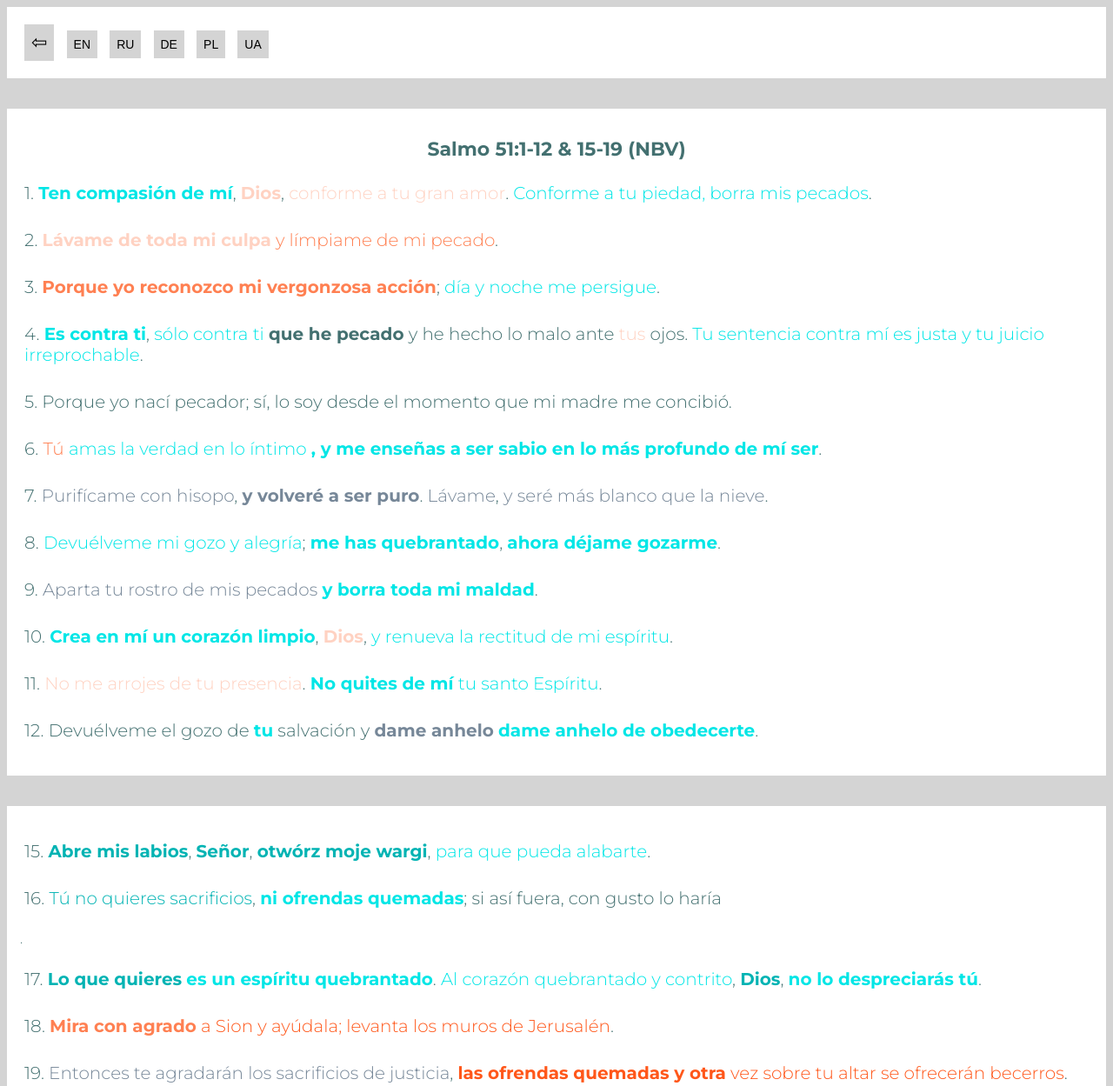
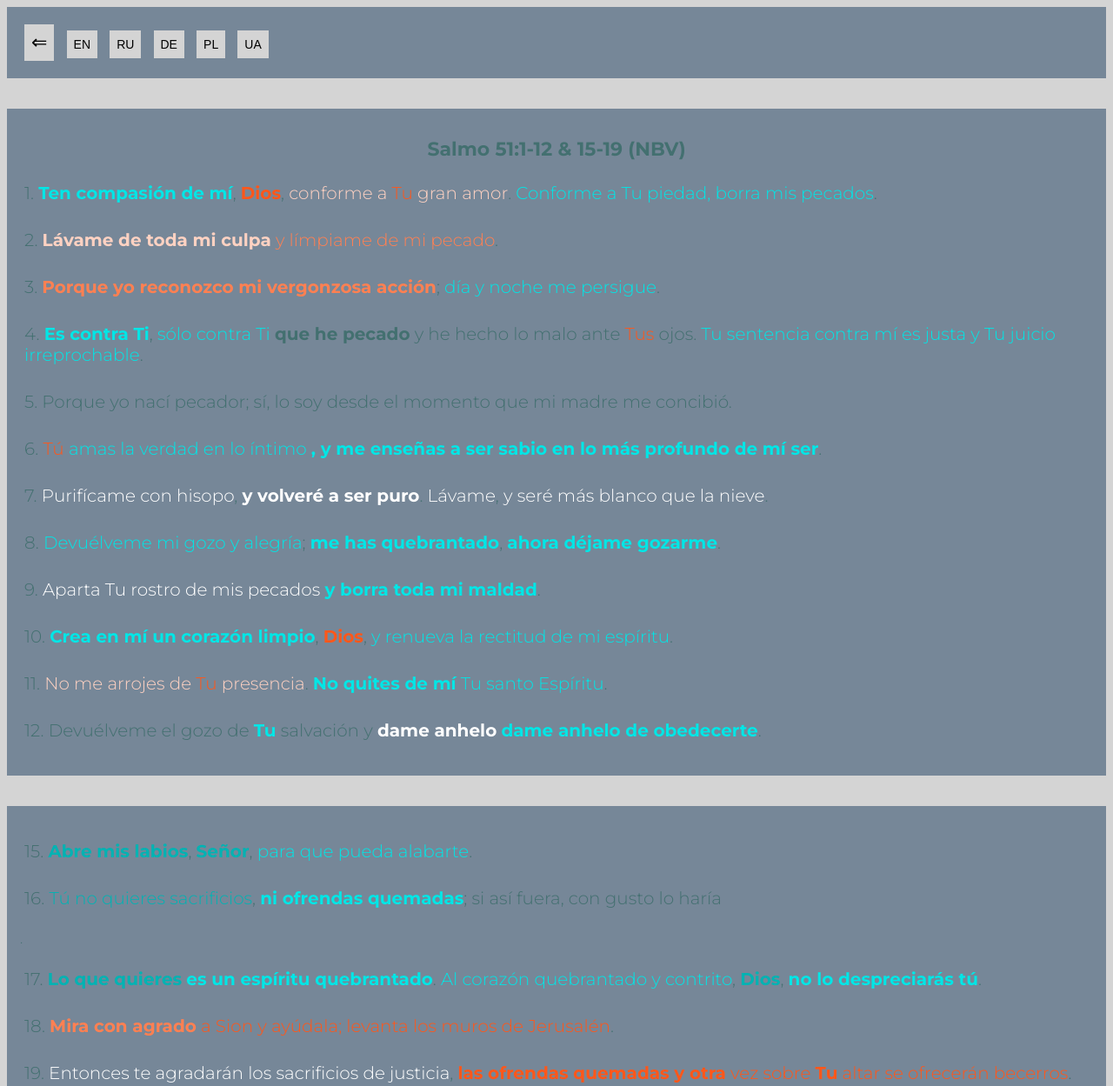
Before and after one commit to mr-front-end-dev/Bible-Verses-sgwaq--ES, a plain HTML site: page index.html in a window 1280 px wide. Shown: the top 1249 px of the page at 87% size. Drawn offline with Linux system fonts and the light colour scheme.

Commit message:
Changed colors and arrow in index.html

```diff
--- a/css/main.css
+++ b/css/main.css
@@ -1,5 +1,5 @@
 .main {
-  background-color: hsl(0, 0%, 100%);
+  background-color: hsl(210, 14%, 53%);
 }
 
 .div__underline--lightgrey {
--- a/css/section.css
+++ b/css/section.css
@@ -40,8 +40,8 @@
   font-size: 22px;
 }
 
-.section__span--lightslategray {
-  color: hsl(210, 14%, 53%);
+.section__span--white {
+  color: hsl(0, 0%, 100%);
 }
 
 .section__span--aqua {
--- a/index.html
+++ b/index.html
@@ -13,7 +13,7 @@
 <body class="body">
   <main class="main">
     <section class="section">
-      <button class="section__button"><a class="section__button--link" href="https://mr-front-end-dev.github.io/Bible-Verses-Psalms--ES/"><span class="section__button--size">&#x21e6;</span></a></button>
+      <button class="section__button"><a class="section__button--link" href="https://mr-front-end-dev.github.io/Bible-Verses-Psalms--ES/"><span class="section__button--size">&#8656;</span></a></button>
       <button class="section__button"><a class="section__button--link" href="https://mr-front-end-dev.github.io/Bible-Verses-sgwaq--EN/">EN</a></button>
       <button class="section__button"><a class="section__button--link" href="https://mr-front-end-dev.github.io/Bible-Verses-sgwaq--RU/">RU</a></button>
       <button class="section__button"><a class="section__button--link" href="https://mr-front-end-dev.github.io/Bible-Verses-sgwaq--DE/">DE</a></button>
@@ -25,27 +25,27 @@
   <main class="main">
     <section class="section">
         <h1 class="section__h1">Salmo 51:1-12 & 15-19 (NBV)</h1>
-        <p class="section__paragraph">1. <span class="section--bold section__span--aqua--light">Ten compasión de mí</span>, <span class="section--bold section__span--coral--light">Dios</span>, <span class="section__span--coral--light">conforme a tu gran amor</span>. <span class="section__span--aqua--light">Conforme a tu piedad, borra mis pecados</span>.</p>
+        <p class="section__paragraph">1. <span class="section--bold section__span--aqua--light">Ten compasión de mí</span>, <span class="section--bold section__span--coral--dark">Dios</span>, <span class="section__span--coral--light">conforme a <span class="section__span--coral--dark">Tu</span> gran amor</span>. <span class="section__span--aqua--light">Conforme a Tu piedad, borra mis pecados</span>.</p>
         <p class="section__paragraph">2. <span class="section--bold section__span--coral--light">Lávame de toda mi culpa</span> <span class="section__span--coral">y límpiame de mi pecado</span>.</p>
         <p class="section__paragraph">3. <span class="section--bold section__span--coral">Porque yo reconozco mi vergonzosa acción</span>; <span class="section__span--aqua--light">día y noche me persigue</span>.</p>
-        <p class="section__paragraph">4. <span class="section--bold section__span--aqua--light">Es contra ti</span>, <span class="section__span--aqua--light">sólo contra ti</span> <span class="section--bold">que he pecado</span> y he hecho lo malo ante <span class="section__span--coral--light">tus</span> ojos. <span class="section__span--aqua--light">Tu sentencia contra mí es justa</span> <span class="section__span--aqua--light">y tu juicio irreprochable</span>.</p>
+        <p class="section__paragraph">4. <span class="section--bold section__span--aqua--light">Es contra Ti</span>, <span class="section__span--aqua--light">sólo contra Ti</span> <span class="section--bold">que he pecado</span> y he hecho lo malo ante <span class="section__span--coral--dark">Tus</span> ojos. <span class="section__span--aqua--light">Tu sentencia contra mí es justa</span> <span class="section__span--aqua--light">y Tu juicio irreprochable</span>.</p>
         <p class="section__paragraph">5. Porque yo nací pecador; sí, lo soy desde el momento que mi madre me concibió.</p>
-        <p class="section__paragraph">6. <span class="section__span--coral">Tú</span> <span class="section__span--aqua--light">amas la verdad en lo íntimo</span> <span class="section--bold section__span--aqua--light">, y me enseñas a ser sabio en lo más profundo de mí ser</span>.</p>
-        <p class="section__paragraph">7. <span class="section__span--lightslategray">Purifícame con hisopo</span>, <span class="section--bold section__span--lightslategray">y volveré a ser puro</span>. <span class="section__span--lightslategray">Lávame</span>, <span class="section__span--lightslategray">y seré más blanco que la nieve</span>.</p>
+        <p class="section__paragraph">6. <span class="section__span--coral--dark">Tú</span> <span class="section__span--aqua--light">amas la verdad en lo íntimo</span> <span class="section--bold section__span--aqua--light">, y me enseñas a ser sabio en lo más profundo de mí ser</span>.</p>
+        <p class="section__paragraph">7. <span class="section__span--white">Purifícame con hisopo</span>, <span class="section--bold section__span--white">y volveré a ser puro</span>. <span class="section__span--white">Lávame</span>, <span class="section__span--white">y seré más blanco que la nieve</span>.</p>
         <p class="section__paragraph">8. <span class="section__span--aqua--light">Devuélveme mi gozo y alegría</span>; <span class="section--bold section__span--aqua--light">me has quebrantado</span>, <span class="section--bold section__span--aqua--light">ahora déjame gozarme</span>.</p>
-        <p class="section__paragraph">9. <span class="section__span--lightslategray">Aparta tu rostro de mis pecados</span> <span class="section--bold section__span--aqua--light">y borra toda mi maldad</span>.</p>
-        <p class="section__paragraph">10. <span class="section--bold section__span--aqua--light">Crea en mí un corazón limpio</span>, <span class="section--bold section__span--coral--light">Dios</span>, <span class="section__span--aqua--light">y renueva la rectitud de mi espíritu</span>.</p>
-        <p class="section__paragraph">11. <span class="section__span--coral--light">No me arrojes de tu presencia</span>. <span class="section--bold section__span--aqua--light">No quites de mí</span> <span class="section__span--aqua--light">tu santo Espíritu</span>.</p>
-        <p class="section__paragraph">12. Devuélveme el gozo de <span class="section--bold section__span--aqua--light">tu</span> salvación y <span class="section--bold section__span--lightslategray">dame anhelo</span> <span class="section--bold section__span--aqua--light">dame anhelo de obedecerte</span>.</p>
+        <p class="section__paragraph">9. <span class="section__span--white">Aparta Tu rostro de mis pecados</span> <span class="section--bold section__span--aqua--light">y borra toda mi maldad</span>.</p>
+        <p class="section__paragraph">10. <span class="section--bold section__span--aqua--light">Crea en mí un corazón limpio</span>, <span class="section--bold section__span--coral--dark">Dios</span>, <span class="section__span--aqua--light">y renueva la rectitud de mi espíritu</span>.</p>
+        <p class="section__paragraph">11. <span class="section__span--coral--light">No me arrojes de <span class="section__span--coral--dark">Tu</span> presencia</span>. <span class="section--bold section__span--aqua--light">No quites de mí</span> <span class="section__span--aqua--light">Tu santo Espíritu</span>.</p>
+        <p class="section__paragraph">12. Devuélveme el gozo de <span class="section--bold section__span--aqua--light">Tu</span> salvación y <span class="section--bold section__span--white">dame anhelo</span> <span class="section--bold section__span--aqua--light">dame anhelo de obedecerte</span>.</p>
     </main>
     <div class="div__underline--lightgrey"></div>
     <main class="main">
       <section class="section">
-        <p class="section__paragraph">15. <span class="section--bold section__span--aqua">Abre mis labios</span>, <span class="section--bold section__span--aqua">Señor</span>, <span class="section--bold section__span--aqua">otwórz moje wargi</span>, <span class="section__span--aqua--light">para que pueda alabarte</span>.</p>
+        <p class="section__paragraph">15. <span class="section--bold section__span--aqua">Abre mis labios</span>, <span class="section--bold section__span--aqua">Señor</span>, <span class="section__span--aqua--light">para que pueda alabarte</span>.</p>
         <p class="section__paragraph">16. <span class="section__span--aqua">Tú no quieres sacrificios</span>, <span class="section--bold section__span--aqua--light">ni ofrendas quemadas</span>; si así fuera, con gusto lo haría</p>.
         <p class="section__paragraph">17. <span class="section--bold section__span--aqua">Lo que quieres</span> <span class="section--bold section__span--aqua--light">es un espíritu quebrantado</span>. <span class="section__span--aqua--light">Al corazón quebrantado y contrito</span>, <span class="section--bold section__span--aqua">Dios</span>, <span class="section--bold section__span--aqua--light">no lo despreciarás tú</span>.</p>
         <p class="section__paragraph">18. <span class="section--bold section__span--coral">Mira con agrado</span> <span class="section__span--coral--dark">a Sion y ayúdala; levanta los muros de Jerusalén</span>.</p>
-        <p class="section__paragraph">19. <span class="section__span--lightslategray">Entonces te agradarán los sacrificios de justicia</span>, <span class="section--bold section__span--coral--dark">las ofrendas quemadas y otra</span> <span class="section__span--coral--dark">vez sobre tu altar se ofrecerán becerros</span>.</p>
+        <p class="section__paragraph">19. <span class="section__span--white">Entonces te agradarán los sacrificios de justicia</span>, <span class="section--bold section__span--coral--dark">las ofrendas quemadas y otra</span> <span class="section__span--coral--dark">vez sobre <span class="section--bold">Tu</span> altar se ofrecerán becerros</span>.</p>
       </section>
     </main>
     <div class="div__underline--lightgrey"></div>
```
